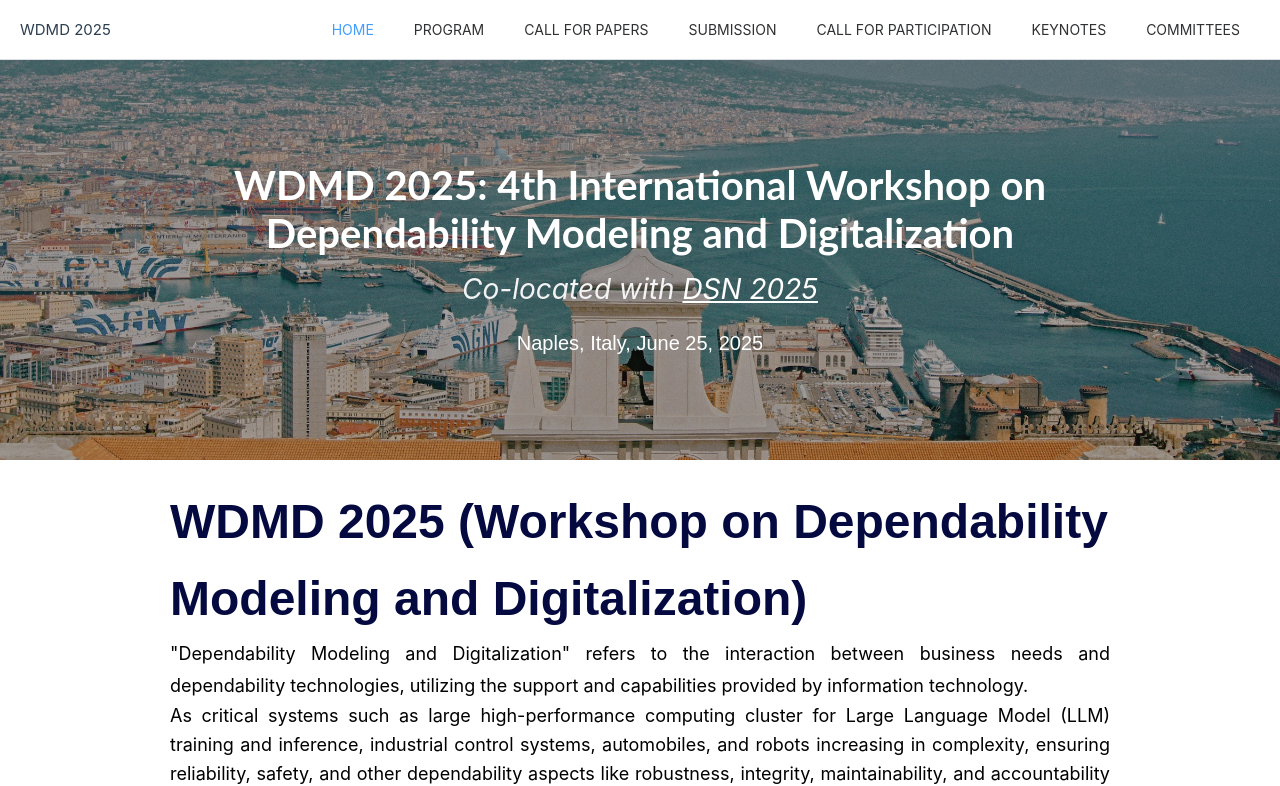
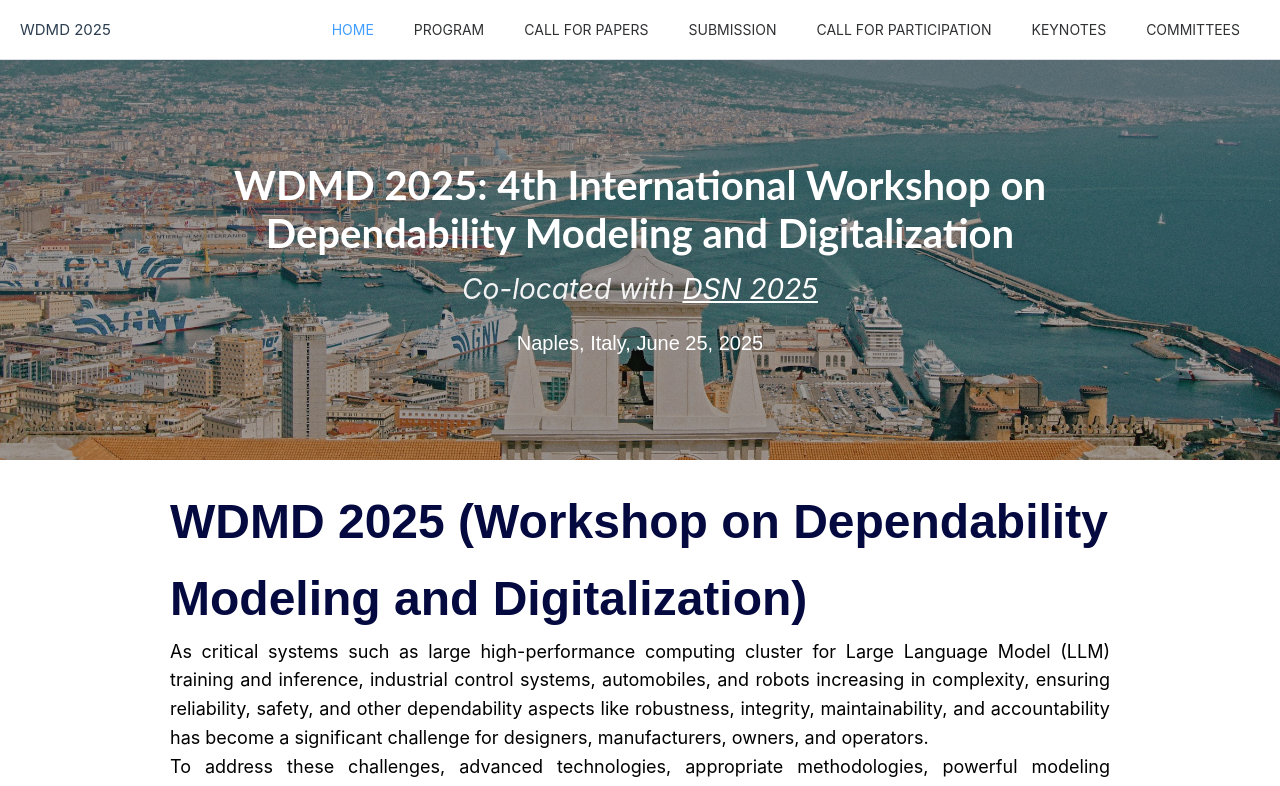
Before and after one commit to wdmd-main/wdmd-main.github.io, a Vue app: page /keynotes in a window 1280 px wide. Shown: the top 786 px of the page. Built offline with nearby package versions, Linux system fonts and the light colour scheme.

Commit message:
feat: 修改首页的文案

```diff
--- a/src/views/HomeView.vue
+++ b/src/views/HomeView.vue
@@ -1,7 +1,6 @@
 <template>
   <div class="home">
     <div class="title1 font-merri">WDMD 2025 (Workshop on Dependability Modeling and Digitalization)</div>
-    <p class="pa pa-header p">"Dependability Modeling and Digitalization" refers to the interaction between business needs and dependability technologies, utilizing the support and capabilities provided by information technology.</p>
     <p class="pa pa-content p">As critical systems such as large high-performance computing cluster for Large Language Model (LLM) training and inference, industrial control systems, automobiles, and robots increasing in complexity, ensuring reliability, safety, and other dependability aspects like robustness, integrity, maintainability, and accountability has become a significant challenge for designers, manufacturers, owners, and operators.</p>
     <p class="pa pa-content p">To address these challenges, advanced technologies, appropriate methodologies, powerful modeling languages and tools, and a shared conceptualization of dependability modeling and digitalization are essential. The WDMD aims to bring together researchers and practitioners to exchange and discuss cutting-edge research and practical applications in the field of dependability modeling and digitalization. This year, the workshop will focus on several key topics: conceptual models for dependability, digitalization in dependability design, software dependability, reliability for large-scale computing systems, reliability and safety of autonomous driving.</p>
 
```
